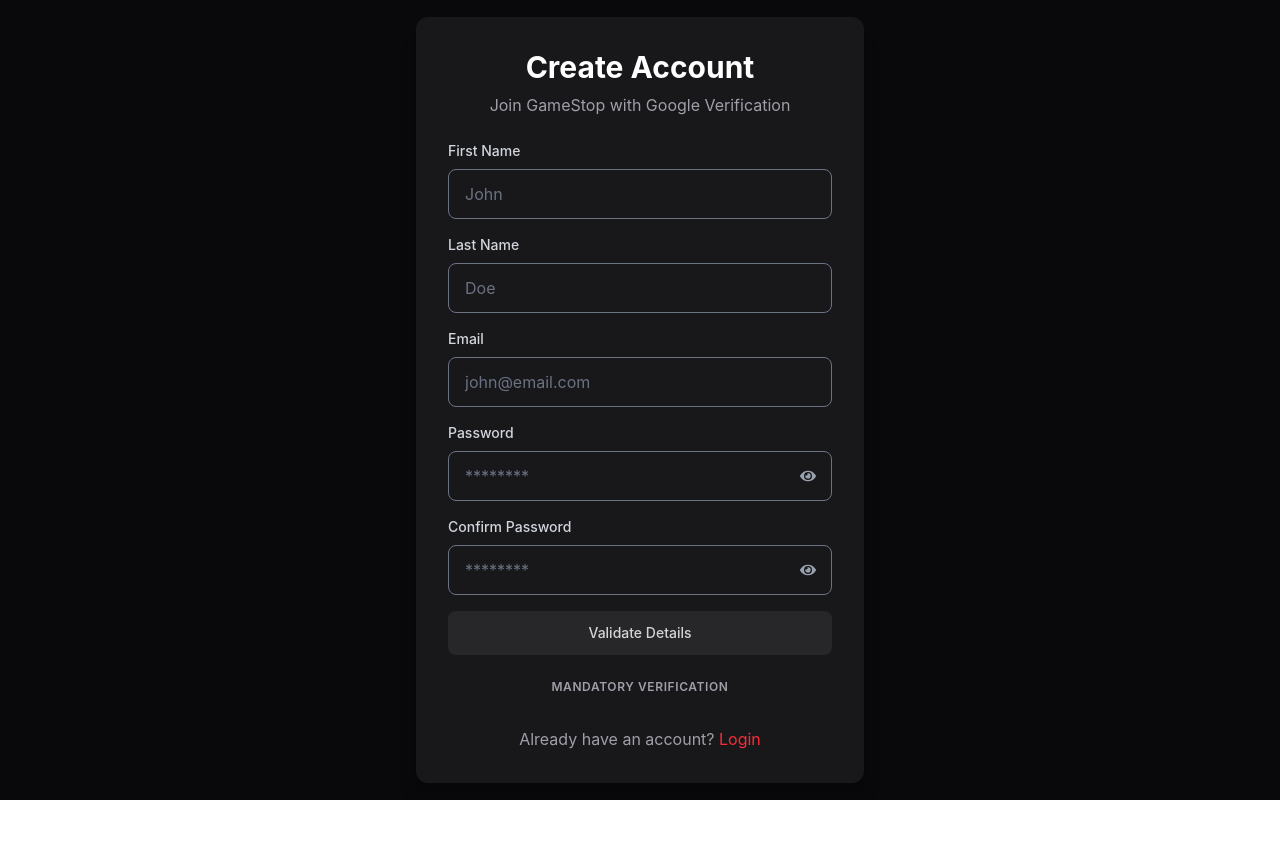
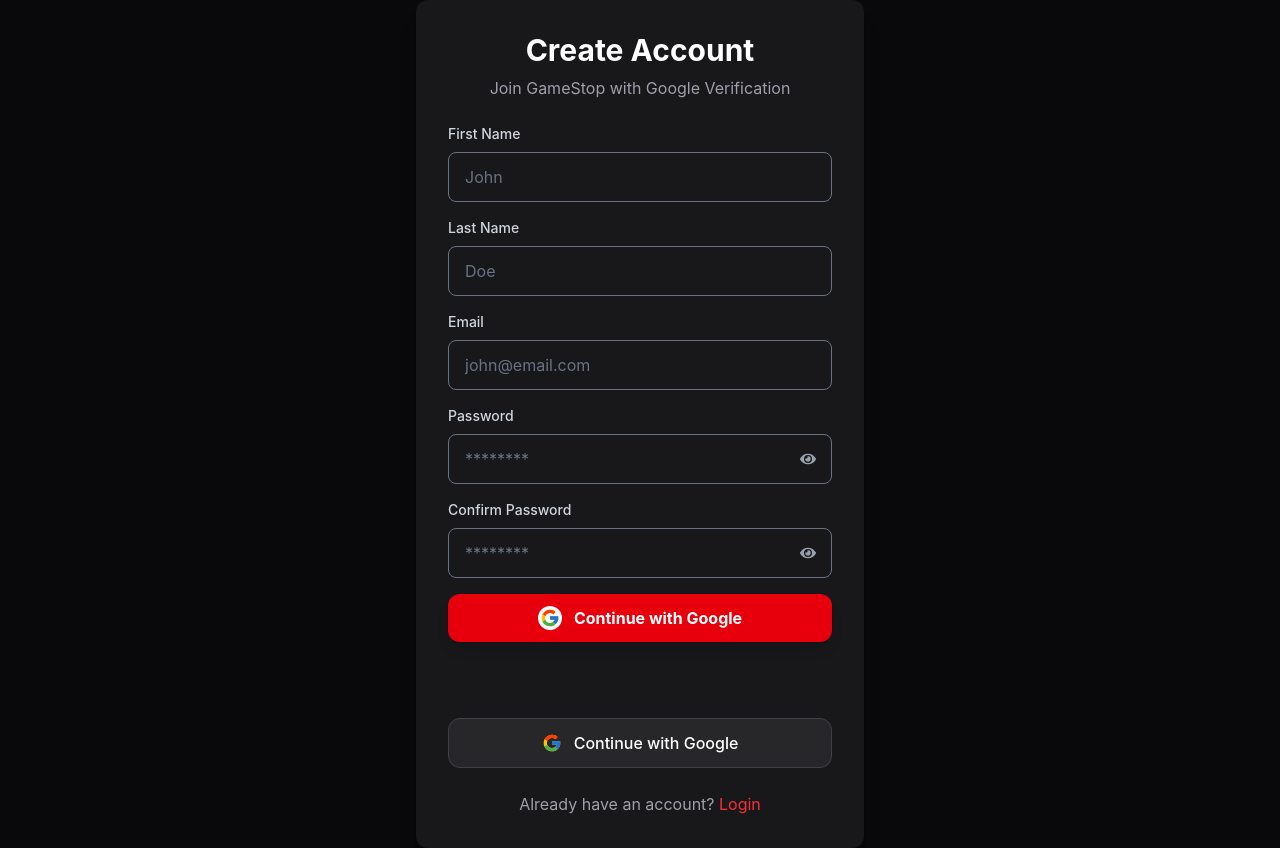
Before and after one commit to sagarhnraj/Gamestop, a React app in the folder Gamestop/frontend/: page /register in a window 1280 px wide. Before the commit the page ends 800 px from the top, so only its background shows below. Built offline with nearby package versions, Linux system fonts and the light colour scheme; no server answers; the HTML template or start-up script is replaced by a standard one.

Commit message:
feat: add prominent red Continue with Google button to RegisterForm

```diff
--- a/Gamestop/frontend/src/components/auth/GoogleLoginButton.jsx
+++ b/Gamestop/frontend/src/components/auth/GoogleLoginButton.jsx
@@ -77,35 +77,31 @@
     }
   }, [clientId, navigate, onCredentialResponse, onSuccess]);
 
-  if (!clientId) {
-    return (
-      <div className="w-full">
-        <button
-          type="button"
-          onClick={() =>
-            alert(
-              "Google Sign-In configuration required: Please add VITE_GOOGLE_CLIENT_ID to environment variables."
-            )
-          }
-          className="w-full flex items-center justify-center gap-3 bg-zinc-800 hover:bg-zinc-700 text-white font-medium py-3 px-4 rounded-xl border border-zinc-700 transition"
-        >
-          <FcGoogle className="text-xl" />
-          <span>Continue with Google</span>
-        </button>
-      </div>
-    );
-  }
+  const handleManualClick = () => {
+    if (window.google?.accounts?.id) {
+      window.google.accounts.id.prompt();
+    } else {
+      alert("Google Sign-In is loading, please try again in a moment.");
+    }
+  };
 
   return (
     <div className="w-full space-y-2">
       {error && <div className="text-red-400 text-xs text-center">{error}</div>}
-      {loading ? (
-        <div className="w-full text-center py-3 text-sm text-zinc-400">
-          Authenticating with Google...
-        </div>
-      ) : (
-        <div ref={buttonRef} className="w-full flex justify-center"></div>
-      )}
+
+      {/* Official Google GIS Button Iframe */}
+      <div ref={buttonRef} className="w-full flex justify-center min-h-[44px]"></div>
+
+      {/* Styled Google Fallback Button */}
+      <button
+        type="button"
+        onClick={handleManualClick}
+        disabled={loading}
+        className="w-full flex items-center justify-center gap-3 bg-zinc-800 hover:bg-zinc-700 text-white font-medium py-3 px-4 rounded-xl border border-zinc-700 transition"
+      >
+        <FcGoogle className="text-xl" />
+        <span>{loading ? "Authenticating with Google..." : "Continue with Google"}</span>
+      </button>
     </div>
   );
 }
--- a/Gamestop/frontend/src/components/auth/RegisterForm.jsx
+++ b/Gamestop/frontend/src/components/auth/RegisterForm.jsx
@@ -3,6 +3,7 @@
 import Input from "../common/Input";
 import GoogleLoginButton from "./GoogleLoginButton";
 import { googleLogin } from "../../services/authService";
+import { FcGoogle } from "react-icons/fc";
 
 function RegisterForm() {
   const navigate = useNavigate();
@@ -33,12 +34,13 @@
     setInfoMessage("");
   };
 
-  const handleGoogleCredential = async (idToken) => {
+  const processGoogleCredential = async (idToken) => {
     const newErrors = {};
 
-    if (formData.email.trim() && !/\S+@\S+\.\S+/.test(formData.email.trim())) {
-      newErrors.email = "Enter a valid email address";
-    }
+    if (!formData.firstName.trim()) newErrors.firstName = "First name is required";
+    if (!formData.lastName.trim()) newErrors.lastName = "Last name is required";
+    if (!formData.email.trim()) newErrors.email = "Email is required";
+    else if (!/\S+@\S+\.\S+/.test(formData.email.trim())) newErrors.email = "Enter a valid email address";
 
     if (formData.password && formData.password.length < 6) {
       newErrors.password = "Minimum 6 characters required";
@@ -100,7 +102,11 @@
     setErrors(newErrors);
 
     if (Object.keys(newErrors).length === 0) {
-      setInfoMessage("Registration details validated! Please click 'Continue with Google' below to verify your identity and create your account.");
+      if (window.google?.accounts?.id) {
+        window.google.accounts.id.prompt();
+      } else {
+        setInfoMessage("Registration details validated! Please click 'Continue with Google' below to complete account creation.");
+      }
     }
   };
 
@@ -171,21 +177,20 @@
           disabled={loading}
         />
 
+        {/* Primary Red Action Button explicitly labeled 'Continue with Google' */}
         <button
           type="submit"
           disabled={loading}
-          className="w-full bg-zinc-800 hover:bg-zinc-700 text-zinc-300 py-3 rounded-lg font-medium transition text-sm"
+          className="w-full flex items-center justify-center gap-3 bg-red-600 hover:bg-red-700 text-white font-bold py-3 px-4 rounded-xl transition shadow-lg text-base cursor-pointer"
         >
-          Validate Details
+          <FcGoogle className="text-2xl bg-white rounded-full p-0.5" />
+          <span>{loading ? "Verifying Google Identity..." : "Continue with Google"}</span>
         </button>
       </form>
 
-      {/* Mandatory Google Sign-In Verification Button */}
+      {/* Render Google Identity Services Component */}
       <div className="space-y-2">
-        <label className="block text-xs font-semibold text-zinc-400 text-center uppercase tracking-wider">
-          Mandatory Verification
-        </label>
-        <GoogleLoginButton onCredentialResponse={handleGoogleCredential} />
+        <GoogleLoginButton onCredentialResponse={processGoogleCredential} />
       </div>
 
       <p className="text-center text-zinc-400 mt-6">
```
